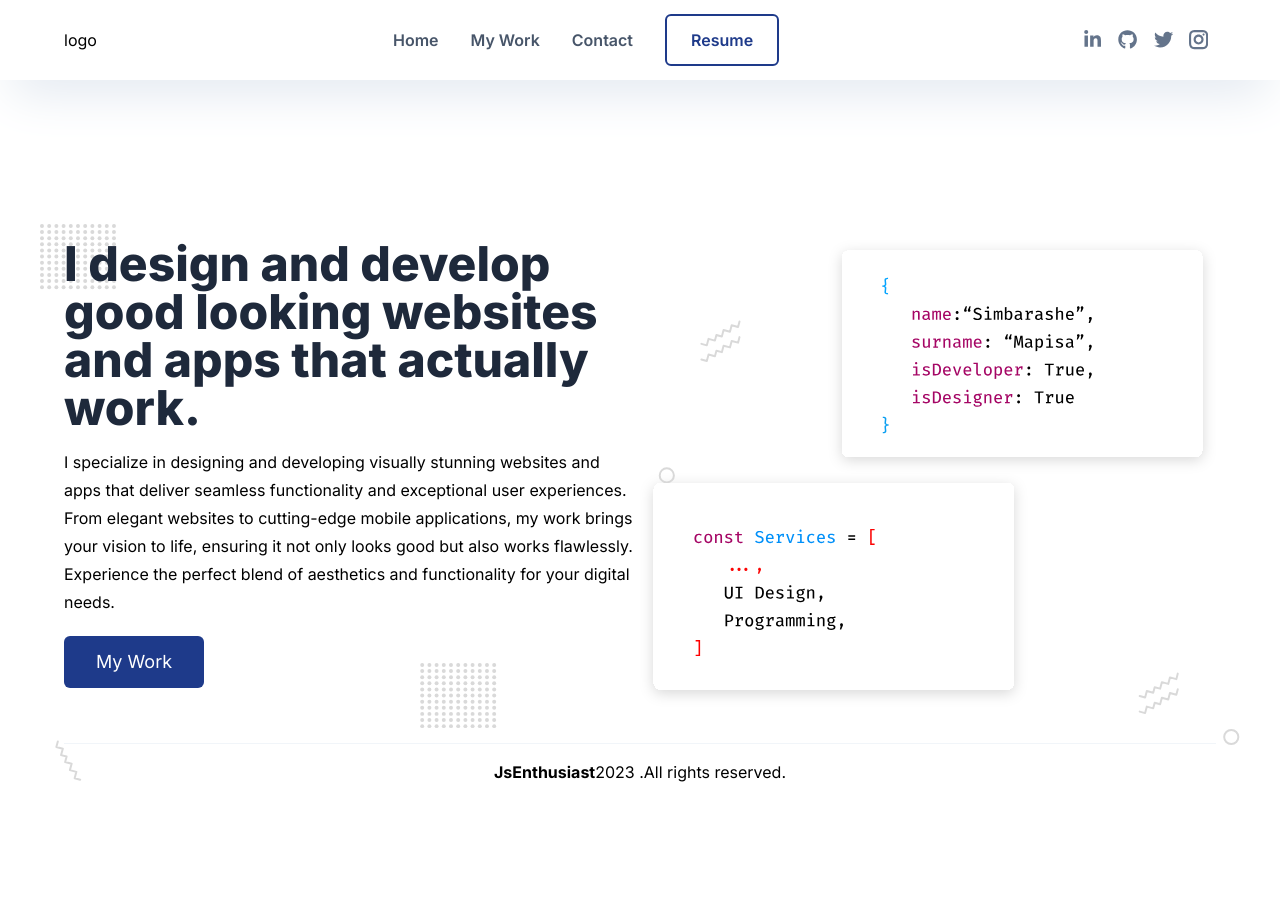
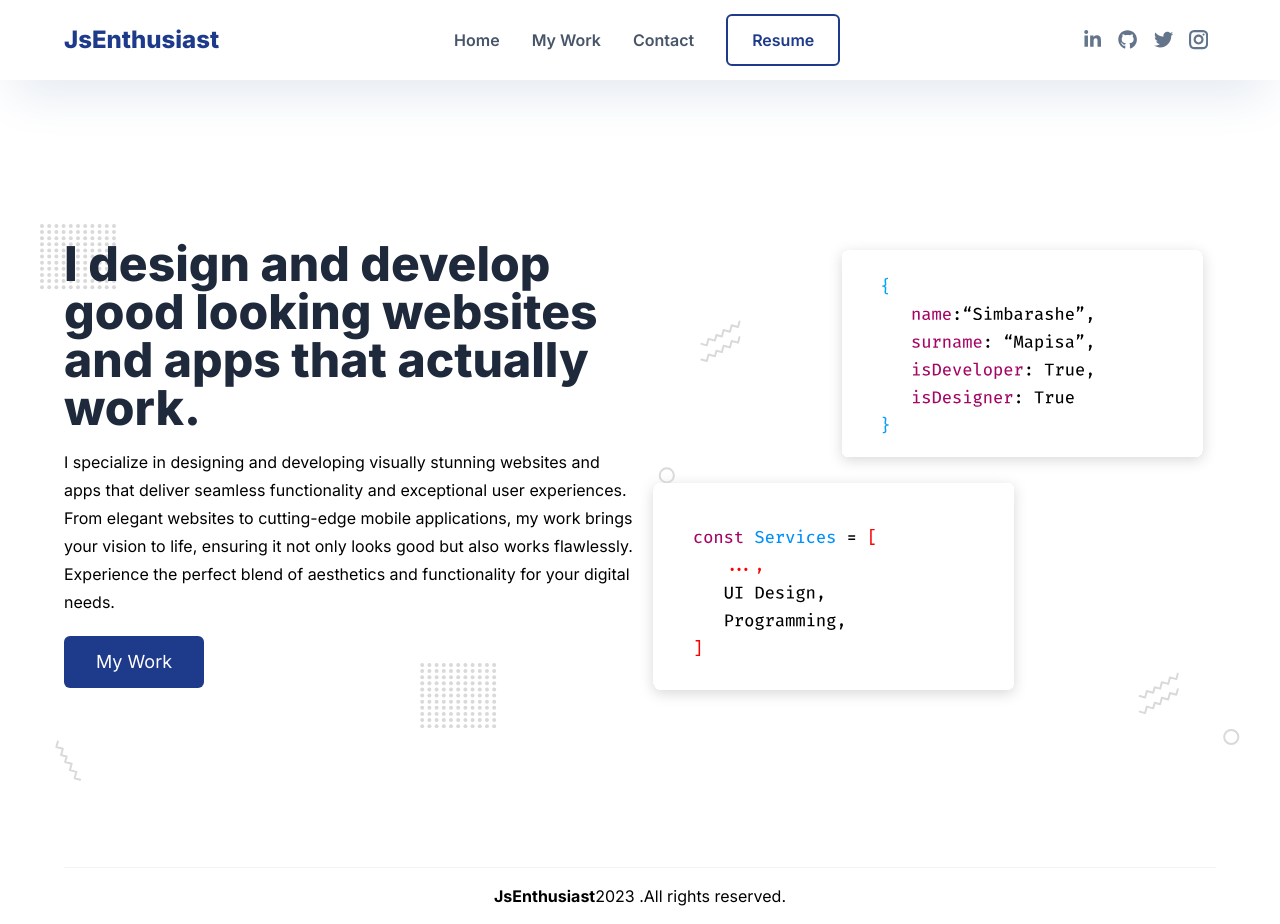
Before and after one commit to SimzMapisa/Portfolio, a Next.js app: page / in a window 1280 px wide. Before the commit the page ends 867 px from the top, so only its background shows below. Built offline with nearby package versions, Linux system fonts and the light colour scheme.

Commit message:
create navbar and footer, styled for desktop devices.

```diff
--- a/components/Footer.js
+++ b/components/Footer.js
@@ -4,7 +4,7 @@ const Footer = () => {
 	var today = new Date();
 	var year = today.getFullYear();
 	return (
-		<div className='w-full absolute bottom-0'>
+		<div className='w-full stick bottom-0'>
 			<div className='flex max-w-6xl py-4 mx-auto justify-center border-t border-slate-100'>
 				<span className='font-bold'>JsEnthusiast</span> {year} .All rights
 				reserved.
--- a/components/NavBar.js
+++ b/components/NavBar.js
@@ -8,7 +8,9 @@ const NavBar = () => {
 		<div className='w-full flex items-center  h-20 shadow-2xl shadow-slate-200'>
 			<nav className='flex flex-1 justify-between max-w-6xl mx-auto'>
 				<div className='flex items-center'>
-					<Link href='/'>logo</Link>
+					<Link href='/' className='font-extrabold text-2xl text-blue-900	'>
+						JsEnthusiast
+					</Link>
 				</div>
 				<div className='flex items-center'>
 					<ul className='flex items-center'>
```
